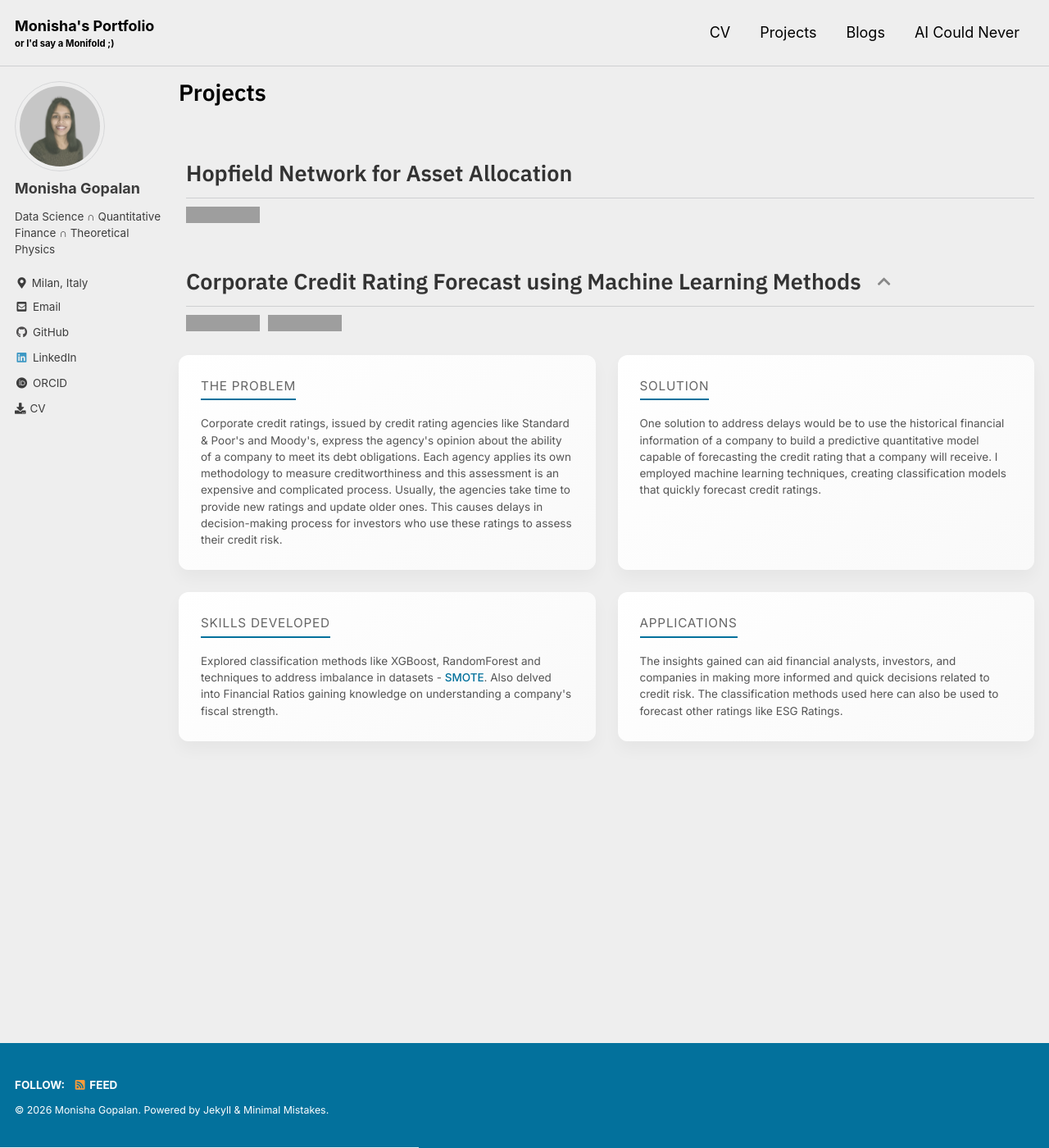
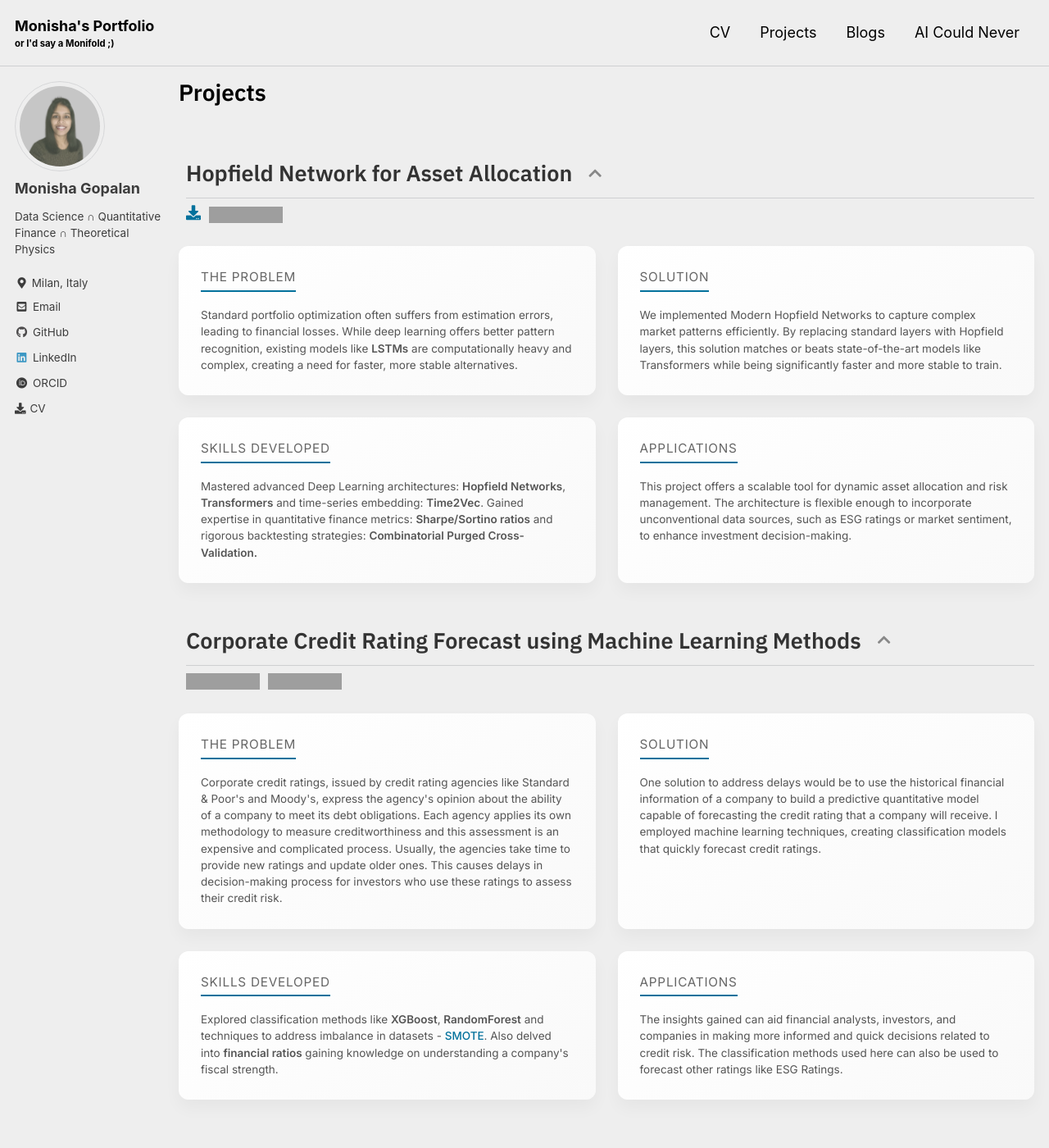
Before and after one commit to monishagopalan/monishagopalan.github.io, a Jekyll site: the page built from _pages/projects.md, in a window 1280 px wide and 1400 px high. Shown: the whole window at 82% size. Built offline with Jekyll 4.4.1, drawn with Linux system fonts in a browser that asks for light colours; cached includes are drawn as plain includes; grey boxes are pictures that could not be loaded.

Commit message:
added hopfield project

```diff
--- a/_pages/projects.md
+++ b/_pages/projects.md
@@ -17,6 +17,7 @@ classes: wide
   <div class="project-header-section">
     <h2 class="project-main-title">Hopfield Network for Asset Allocation</h2>
     <div class="project-links">
+      <a href="/assets/documents/hopfield-networks.pdf" target="_blank" title="Read Paper"><i class="fas fa-download"></i></a>
       <a href="https://doi.org/10.1145/3677052.3698605">
         <img src="https://img.shields.io/badge/ACM_ICAIF--24-10.1145/3677052.3698605-blue" alt="ACM ICAIF-24 Paper">
       </a>
@@ -24,41 +25,41 @@ classes: wide
   </div>
 
   <!-- 2x2 Grid for Details -->
-  <!-- <div class="project-details-grid"> -->
+  <div class="project-details-grid">
 
     <!-- Card 1: Problem -->
-    <!-- <div class="detail-card"> -->
-      <!-- <div class="card-title">The Problem</div> -->
-      <!-- <div class="card-content"> -->
-        <!-- <p> </p> -->
-      <!-- </div> -->
-    <!-- </div> -->
+    <div class="detail-card">
+      <div class="card-title">The Problem</div>
+      <div class="card-content">
+        <p> Standard portfolio optimization often suffers from estimation errors, leading to financial losses. While deep learning offers better pattern recognition, existing models like <b>LSTMs</b> are computationally heavy and complex, creating a need for faster, more stable alternatives. </p>
+      </div>
+    </div>
 
     <!-- Card 2: Solution -->
-    <!-- <div class="detail-card"> -->
-      <!-- <div class="card-title">Solution</div> -->
-      <!-- <div class="card-content">
-        <p> </p>
-      </div> -->
-    <!-- </div> -->
+    <div class="detail-card">
+      <div class="card-title">Solution</div>
+      <div class="card-content">
+        <p> We implemented Modern Hopfield Networks to capture complex market patterns efficiently. By replacing standard layers with Hopfield layers, this solution matches or beats state-of-the-art models like Transformers while being significantly faster and more stable to train. </p>
+      </div>
+    </div>
 
     <!-- Card 3: Skills -->
-    <!-- <div class="detail-card">
+    <div class="detail-card">
       <div class="card-title">Skills Developed</div>
       <div class="card-content">
-        <p></p>
+        <p> Mastered advanced Deep Learning architectures: <b>Hopfield Networks</b>, <b>Transformers</b> and time-series embedding: <b>Time2Vec</b>. Gained expertise in quantitative finance metrics: <b>Sharpe/Sortino ratios</b> and rigorous backtesting strategies: <b>Combinatorial Purged Cross-Validation.</b></p>
       </div>
-    </div> -->
+    </div>
 
     <!-- Card 4: Applications -->
-    <!-- <div class="detail-card">
+    <div class="detail-card">
       <div class="card-title">Applications</div>
       <div class="card-content">
-        <p></p>
+        <p> This project offers a scalable tool for dynamic asset allocation and risk management. The architecture is flexible enough to incorporate unconventional data sources, such as ESG ratings or market sentiment, to enhance investment decision-making.</p>
       </div>
-    </div> -->
+    </div>
 
-  <!-- </div> -->
+  </div>
 </div>
 
 <div class="project-container">
@@ -98,7 +99,7 @@ classes: wide
     <div class="detail-card">
       <div class="card-title">Skills Developed</div>
       <div class="card-content">
-        <p>Explored classification methods like XGBoost, RandomForest and techniques to address imbalance in datasets - <a href="{% post_url 2024-01-01-smote %}">SMOTE</a>. Also delved into Financial Ratios gaining knowledge on understanding a company's fiscal strength.</p>
+        <p>Explored classification methods like <b>XGBoost</b>, <b>RandomForest</b> and techniques to address imbalance in datasets - <a href="{% post_url 2024-01-01-smote %}">SMOTE</a>. Also delved into <b>financial ratios</b> gaining knowledge on understanding a company's fiscal strength.</p>
       </div>
     </div>
 
```
Also changed, not shown: 1 other file.
